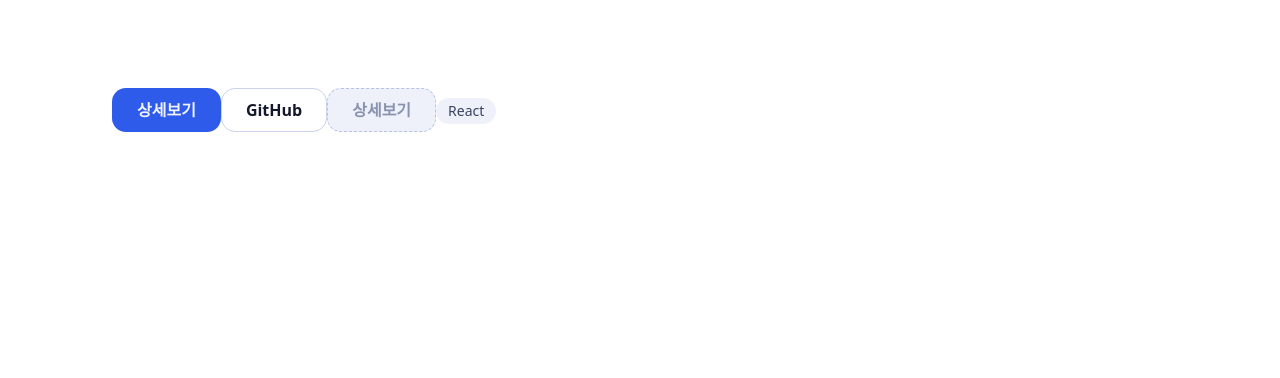
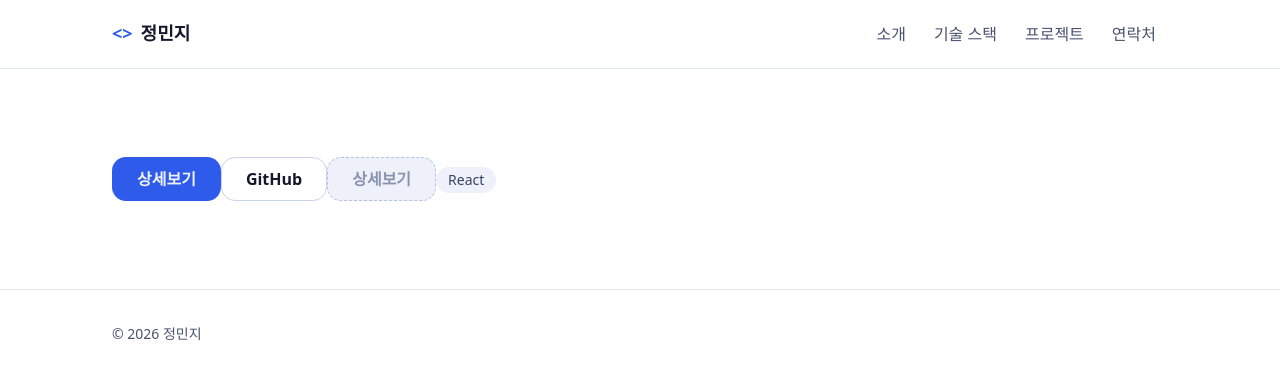
Before and after one commit to calevv/jeong-minji-portfolio, a React (Vite) app: page / in a window 1280 px wide. Shown: the top 378 px of the page. Built offline with nearby package versions, Linux system fonts and the light colour scheme; a web font is replaced by a local one.

Commit message:
feat: Header, Footer, Layout 추가
- 스킵 링크, 메뉴의 섹션 이동, 페이지 이동 시 맨 위로 스크롤

```diff
--- a/src/App.tsx
+++ b/src/App.tsx
@@ -1,14 +1,17 @@
 import { Route, Routes } from "react-router";
-import Home from "./pages/Home/sections/Home";
+import Home from "./pages/Home/Home";
 import ProjectDetail from "./pages/ProjectDetail/ProjectDetail";
 import NotFound from "./pages/NotFound/NotFound";
+import Layout from "./components/layout/Layout";
 
 function App() {
   return (
     <Routes>
-      <Route path="/" element={<Home />} />
-      <Route path="/projects/:slug" element={<ProjectDetail />} />
-      <Route path="*" element={<NotFound />} />
+      <Route element={<Layout />}>
+        <Route path="/" element={<Home />} />
+        <Route path="/projects/:slug" element={<ProjectDetail />} />
+        <Route path="*" element={<NotFound />} />
+      </Route>
     </Routes>
   );
 }
--- /dev/null
+++ b/src/components/layout/Footer.module.css
@@ -0,0 +1,11 @@
+.footer {
+  border-top: var(--border-width) solid var(--color-border);
+  color: var(--color-text-muted);
+  font-size: var(--text-sm);
+}
+
+.inner {
+  max-width: var(--container-max);
+  margin: 0 auto;
+  padding: var(--space-8);
+}
--- /dev/null
+++ b/src/components/layout/Footer.tsx
@@ -0,0 +1,13 @@
+import styles from "./Footer.module.css";
+
+export default function Footer() {
+  const year = new Date().getFullYear();
+
+  return (
+    <footer className={styles.footer}>
+      <div className={styles.inner}>
+        <p>© {year} 정민지</p>
+      </div>
+    </footer>
+  );
+}
--- /dev/null
+++ b/src/components/layout/Header.module.css
@@ -0,0 +1,38 @@
+.header {
+  border-bottom: var(--border-width) solid var(--color-border);
+}
+
+.inner {
+  display: flex;
+  flex-wrap: wrap;
+  align-items: center;
+  justify-content: space-between;
+  gap: var(--space-2) var(--space-6);
+  max-width: var(--container-max);
+  margin: 0 auto;
+  padding: var(--space-3) var(--space-8);
+}
+
+.list {
+  display: flex;
+  flex-wrap: wrap;
+  gap: var(--space-1);
+  padding: 0;
+  list-style: none;
+}
+
+.link {
+  display: inline-flex;
+  align-items: center;
+  min-height: var(--tap-target);
+  padding: 0 var(--space-3);
+  border-radius: var(--radius-sm);
+  color: var(--color-text-muted);
+  font-weight: var(--weight-medium);
+  text-decoration: none;
+}
+
+.link:hover {
+  color: var(--color-text);
+  background: var(--color-bg-tint);
+}
--- /dev/null
+++ b/src/components/layout/Header.tsx
@@ -0,0 +1,31 @@
+import { Link } from "react-router";
+import Logo from "./Logo";
+import styles from "./Header.module.css";
+
+const menu = [
+  { id: "about", label: "소개" },
+  { id: "stack", label: "기술 스택" },
+  { id: "projects", label: "프로젝트" },
+  { id: "contact", label: "연락처" },
+];
+
+export default function Header() {
+  return (
+    <header className={styles.header}>
+      <div className={styles.inner}>
+        <Logo />
+        <nav aria-label="주요 메뉴">
+          <ul className={styles.list}>
+            {menu.map((item) => (
+              <li key={item.id}>
+                <Link to={`/#${item.id}`} className={styles.link}>
+                  {item.label}
+                </Link>
+              </li>
+            ))}
+          </ul>
+        </nav>
+      </div>
+    </header>
+  );
+}
--- /dev/null
+++ b/src/components/layout/Layout.module.css
@@ -0,0 +1,16 @@
+.skipLink {
+  position: absolute;
+  top: var(--space-2);
+  left: var(--space-2);
+  z-index: 100;
+  padding: var(--space-2) var(--space-4);
+  border-radius: var(--radius-sm);
+  background: var(--color-primary);
+  color: var(--color-text-on-primary);
+  font-weight: var(--weight-bold);
+  transform: translateY(-200%);
+}
+
+.skipLink:focus {
+  transform: translateY(0);
+}
--- /dev/null
+++ b/src/components/layout/Layout.tsx
@@ -0,0 +1,30 @@
+import { useEffect } from "react";
+import { Outlet, useLocation } from "react-router";
+import Header from "./Header";
+import Footer from "./Footer";
+import styles from "./Layout.module.css";
+
+export default function Layout() {
+  const { hash, key } = useLocation();
+
+  useEffect(() => {
+    if (hash) {
+      document.getElementById(hash.slice(1))?.scrollIntoView();
+      return;
+    }
+    window.scrollTo(0, 0);
+  }, [hash, key]);
+
+  return (
+    <div>
+      <a href="#main" className={styles.skipLink}>
+        본문 바로가기
+      </a>
+      <Header />
+      <main id="main">
+        <Outlet />
+      </main>
+      <Footer />
+    </div>
+  );
+}
--- /dev/null
+++ b/src/components/layout/Logo.module.css
@@ -0,0 +1,14 @@
+.logo {
+  display: inline-flex;
+  align-items: center;
+  gap: var(--space-2);
+  min-height: var(--tap-target);
+  color: var(--color-text);
+  font-size: var(--text-md);
+  font-weight: var(--weight-bold);
+  text-decoration: none;
+}
+
+.logo span {
+  color: var(--color-primary);
+}
--- /dev/null
+++ b/src/components/layout/Logo.tsx
@@ -0,0 +1,11 @@
+import { Link } from "react-router";
+import styles from "./Logo.module.css";
+
+export default function Logo() {
+  return (
+    <Link to="/" className={styles.logo}>
+      <span aria-hidden="true">{"<>"}</span>
+      정민지
+    </Link>
+  );
+}
```
Also changed, not shown: src/pages/Home/Home.tsx (renamed from src/pages/Home/sections/Home.tsx).
